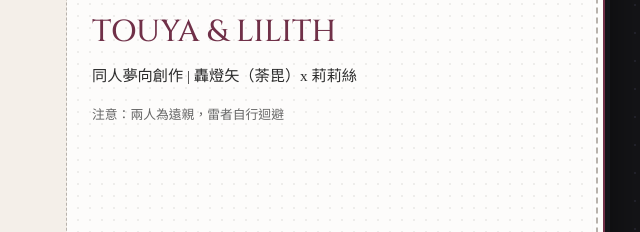
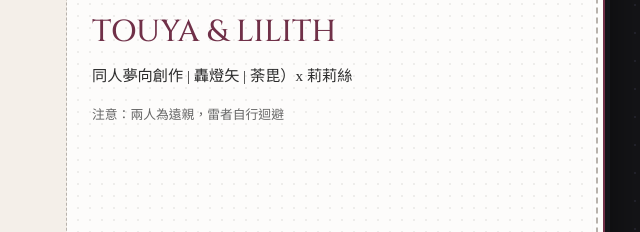
Before and after one commit to Azure8-art/DabixLilith, a plain HTML site: page index.html in a window 1280 px wide. Shown: the part 261-493 px from the top of the page, 583-1223 px from the left. Drawn offline with nearby package versions, Linux system fonts and the light colour scheme.

Commit message:
Update index.html

```diff
--- a/index.html
+++ b/index.html
@@ -84,7 +84,7 @@ body{padding:30px 15px}
           <span class="tag">My Hero Academia • 荼毘夢向</span>
           <h1>TOUYA &amp; LILITH</h1>
           <div id="home-intro-content" class="rich-text">
-            <p>同人夢向創作 | 轟燈矢（荼毘）x 莉莉絲</p>
+            <p>同人夢向創作 | 轟燈矢 | 荼毘）x 莉莉絲</p>
             <p style="font-size:.8rem;color:var(--sub-text)">注意：兩人為遠親，雷者自行迴避</p>
           </div>
           <p id="load-error" style="font-size:.8rem;color:var(--accent-burgundy)" hidden></p>
```
